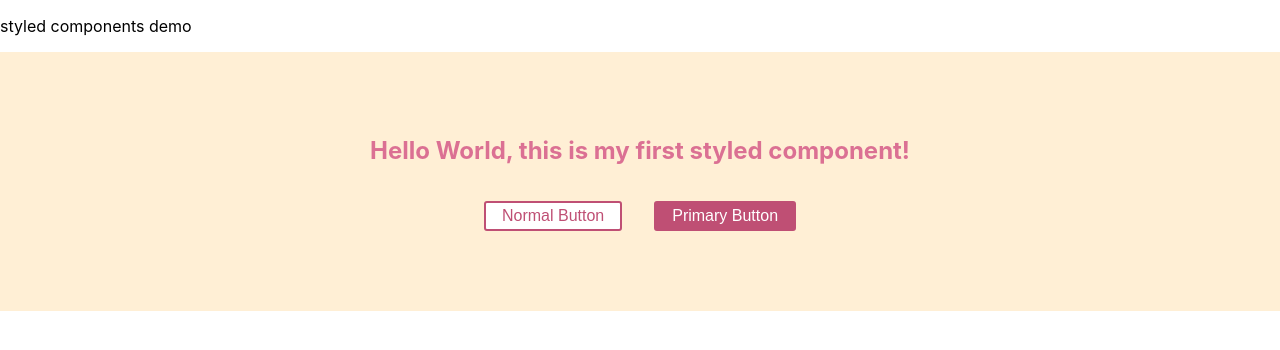
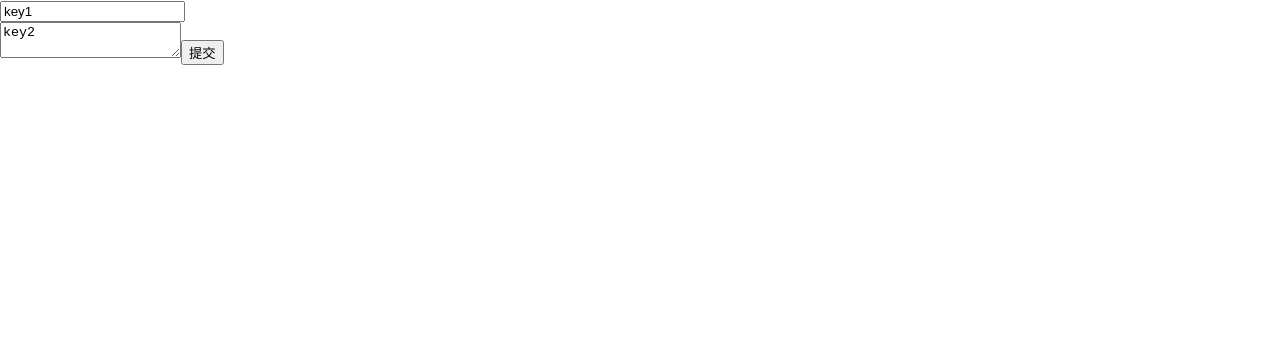
Before and after one commit to mango-zhaoxin/react-ts-demo, a React (Create React App) app: page / in a window 1280 px wide. Shown: the top 350 px of the page. Built offline with nearby package versions, Linux system fonts and the light colour scheme.

Commit message:
feat: 使用react基础组件

```diff
--- a/src/App.tsx
+++ b/src/App.tsx
@@ -9,7 +9,8 @@ import React from 'react'
 // import useGetInfo from './hooks/useGetInfo'
 // import { useTitle, useMouse } from 'ahooks'
 // import ClosureTrap from './ClosureTrap'
-import StyledComponentsDemo from './StyledComponentsDemo'
+// import StyledComponentsDemo from './StyledComponentsDemo'
+import FormElementDemo from './FormElementDemo'
 
 function App() {
   // useTitle('demo page')
@@ -30,7 +31,8 @@ function App() {
       {/* {loading ? '加载中....' : info} */}
       {/* ahooks使用标注鼠标位置：{mouse.pageX}, y: {mouse.pageY} */}
       {/* <ClosureTrap /> */}
-      <StyledComponentsDemo />
+      {/* <StyledComponentsDemo /> */}
+      <FormElementDemo />
     </>
   )
 }
--- /dev/null
+++ b/src/FormElementDemo.tsx
@@ -0,0 +1,159 @@
+import React, { FC, useState, ChangeEvent } from 'react'
+
+const Demo: FC = () => {
+  // const [text, setText] = useState<string>('hello')
+
+  // function handleInputChange(event: ChangeEvent<HTMLInputElement>) {
+  //   setText(event.target.value)
+  // }
+
+  // function handleTextareaChange(event: ChangeEvent<HTMLTextAreaElement>) {
+  //   setText(event.target.value)
+  // }
+
+  // function getHtml() {
+  //   return { __html: text.replaceAll('\n', '<br>') }
+  // }
+
+  // const [gender, setGender] = useState('woman')
+
+  // function handleChangeRadio(event: ChangeEvent<HTMLInputElement>) {
+  //   setGender(event.target.value)
+  // }
+
+  // const [checked, setChecked] = useState(false)
+  // function toggleChecked() {
+  //   setChecked(!checked)
+  // }
+
+  // const [selectedCityList, setSelectedCityList] = useState<string[]>([])
+  // function handleCityChange(event: ChangeEvent<HTMLInputElement>) {
+  //   const city = event.target.value
+  //   // state是不可变数据
+  //   if (selectedCityList.includes(city)) {
+  //     // 移除
+  //     setSelectedCityList(
+  //       selectedCityList.filter((c) => {
+  //         if (c === city) return false
+  //         return true
+  //       })
+  //     )
+  //   } else {
+  //     // 添加
+  //     setSelectedCityList(selectedCityList.concat(city))
+  //   }
+  // }
+
+  // const [lang, setLang] = useState('js')
+  // function changeLang(event: ChangeEvent<HTMLSelectElement>) {
+  //   setLang(event.target.value)
+  // }
+
+  function handleSubmit(event: ChangeEvent<HTMLFormElement>) {
+    event.preventDefault() // 阻止默认行为
+
+    // 下面可以写JS自己提交数据的逻辑
+  }
+
+  // React 表单组件总结：
+  // 1. input
+  // 2. textarea
+  // 3. radio
+  // 4. checkbox
+  // 5. select
+
+  return (
+    <div>
+      {/* <div>Form element demo</div> */}
+      {/* demo1 - input */}
+      {/* <input value={text} onChange={handleInputChange} />
+      <br /> */}
+      {/* demo2 - textarea */}
+      {/* <textarea value={text} onChange={handleTextareaChange} />
+      <p dangerouslySetInnerHTML={getHtml()}></p> */}
+      {/* demo3 - 单选 */}
+      {/* <p>select element {gender}</p>
+      <label htmlFor="radio1">男</label>
+      <input
+        type="radio"
+        id="radio1"
+        name="gender"
+        value="man"
+        checked={gender === 'man'}
+        onChange={handleChangeRadio}
+      />
+      <label htmlFor="radio2">女</label>
+      <input
+        type="radio"
+        id="radio2"
+        name="gender"
+        value="woman"
+        checked={gender === 'woman'}
+        onChange={handleChangeRadio}
+      /> */}
+      {/* demo4 - 多选 */}
+      {/* <label htmlFor="">选中</label>
+      <input
+        type="checkbox"
+        id="checkbox1"
+        checked={checked}
+        onChange={toggleChecked}
+      />
+      <p>{checked.toString()}</p> */}
+      {/* demo5 - 城市多选 */}
+      {/* <label htmlFor="">北京</label>
+      <input
+        type="checkbox"
+        id="checkbox1"
+        value="beijing"
+        checked={selectedCityList.includes('beijing')}
+        onChange={handleCityChange}
+      />
+      <label htmlFor="">上海</label>
+      <input
+        type="checkbox"
+        id="checkbox2"
+        value="shanghai"
+        checked={selectedCityList.includes('shanghai')}
+        onChange={handleCityChange}
+      />
+      <label htmlFor="">深圳</label>
+      <input
+        type="checkbox"
+        id="checkbox3"
+        value="shenzheng"
+        checked={selectedCityList.includes('shenzheng')}
+        onChange={handleCityChange}
+      />
+      <p>{JSON.stringify(selectedCityList)}</p>
+      隐藏域
+      <input
+        type="hidden"
+        name="cities"
+        value={JSON.stringify(selectedCityList)}
+      /> */}
+
+      {/* demo6 - select */}
+      {/* <select name="" id="" value={lang} onChange={changeLang}>
+        <option value="java">java</option>
+        <option value="js">js</option>
+        <option value="css">css</option>
+      </select>
+      {lang} */}
+
+      {/* demo7 - form */}
+      <div>
+        <form action="/api/post" onSubmit={handleSubmit}>
+          <input type="text" name="key1" value="key1" />
+          <br />
+          <textarea name="key2" value="key2" id=""></textarea>
+          <input type="hidden" name="key3" value="key3" />
+          <button type="submit">提交</button>
+          <br />
+        </form>
+      </div>
+    </div>
+  )
+}
+
+export default Demo
```
